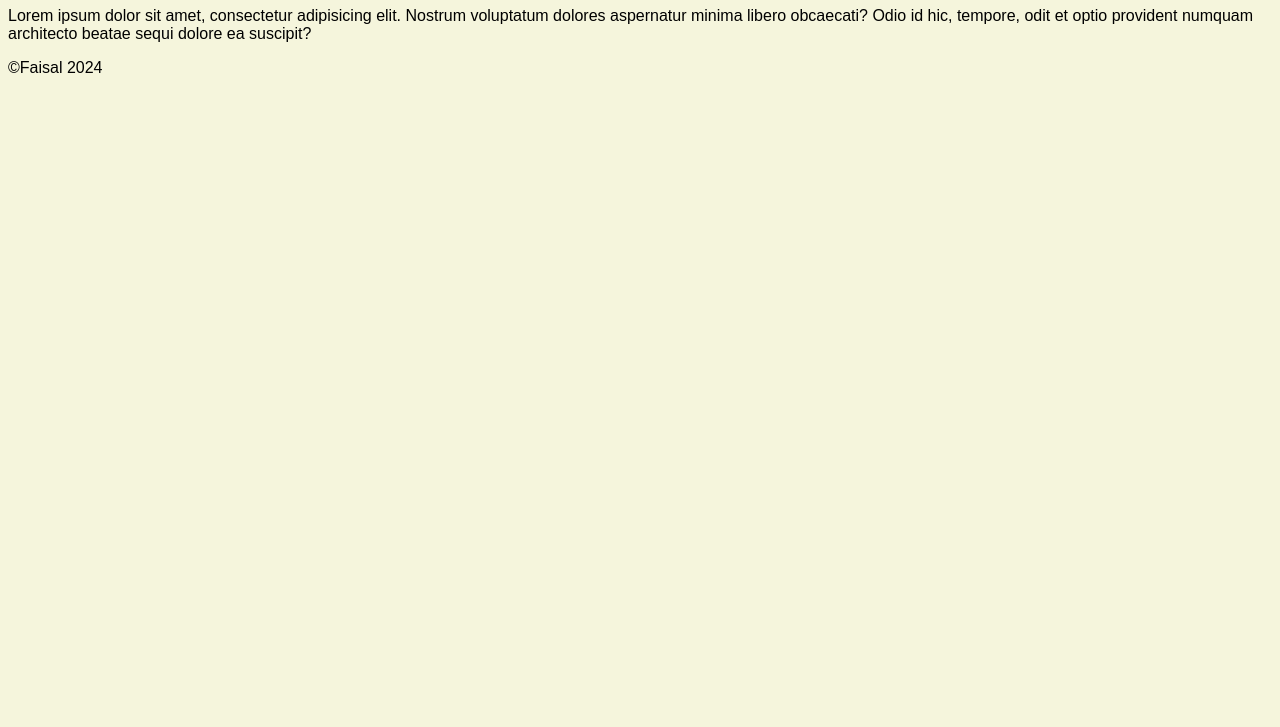
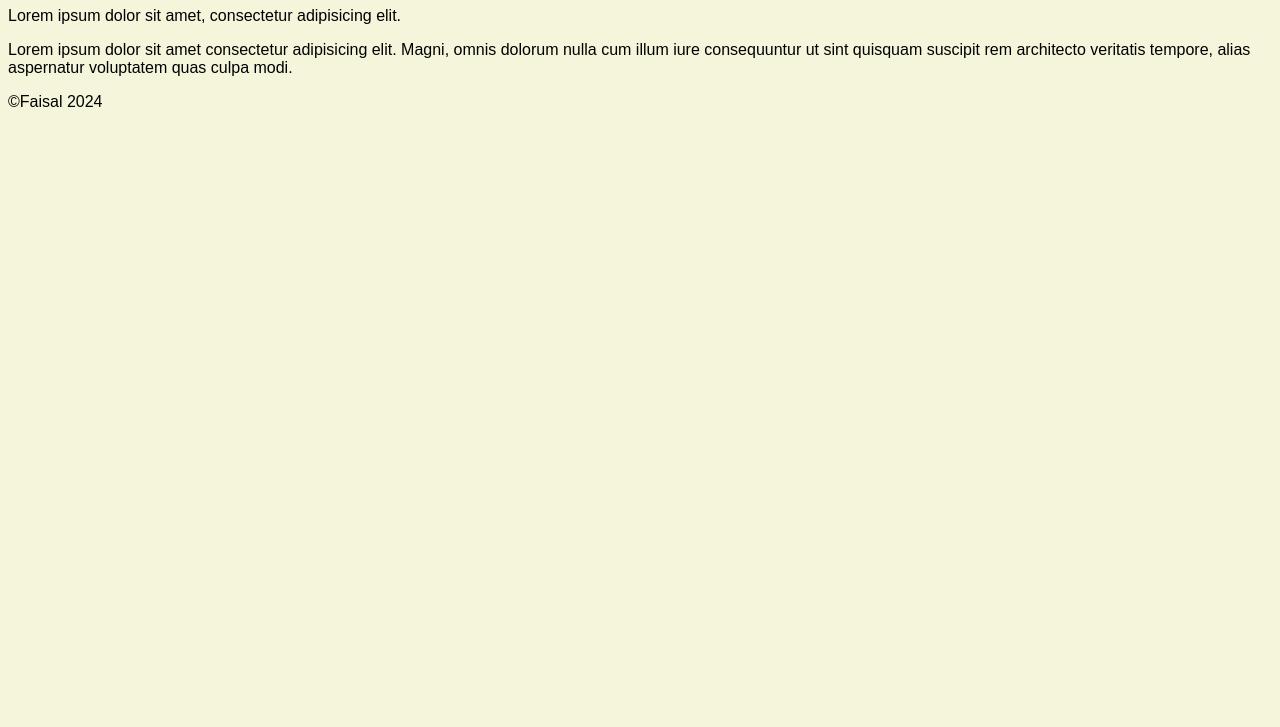
Before and after one commit to faisalmohd0208/myGitHubWebsite, a plain HTML site: page index.html in a window 1280 px wide. Shown: the part 73-800 px from the top of the page. Drawn offline with Linux system fonts and the light colour scheme.

Commit message:
Update index.html

```diff
--- a/index.html
+++ b/index.html
@@ -11,7 +11,8 @@
             <h1> Welcome</h1>
         </header>
         <main>
-         <p>Lorem ipsum dolor sit amet, consectetur adipisicing elit. Nostrum voluptatum dolores aspernatur minima libero obcaecati? Odio id hic, tempore, odit et optio provident numquam architecto beatae sequi dolore ea suscipit?</p>
+         <p>Lorem ipsum dolor sit amet, consectetur adipisicing elit. </p>
+         <p>Lorem ipsum dolor sit amet consectetur adipisicing elit. Magni, omnis dolorum nulla cum illum iure consequuntur ut sint quisquam suscipit rem architecto veritatis tempore, alias aspernatur voluptatem quas culpa modi.</p>
         </main>
         <footer>
             &copy;Faisal 2024
```
